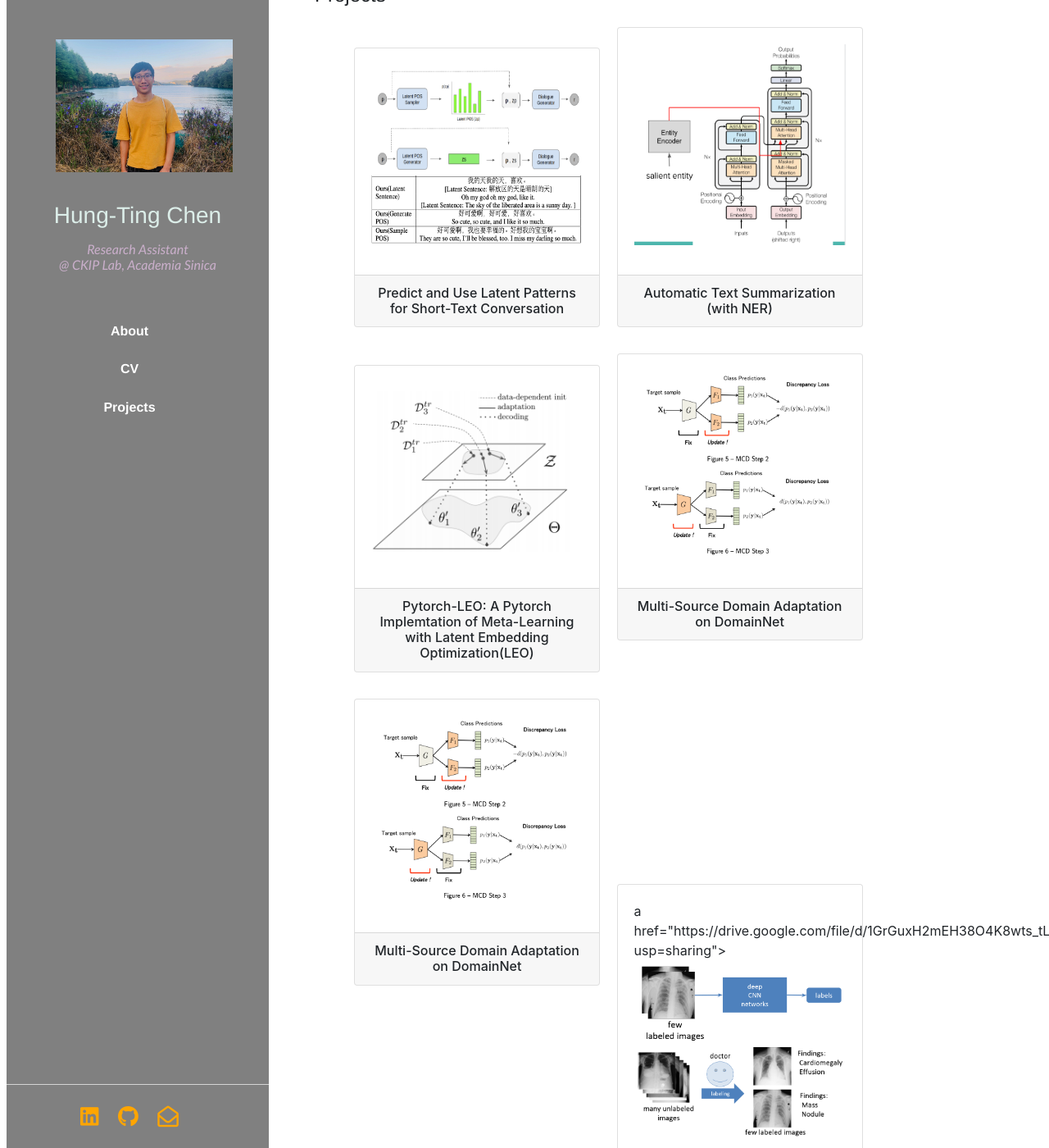
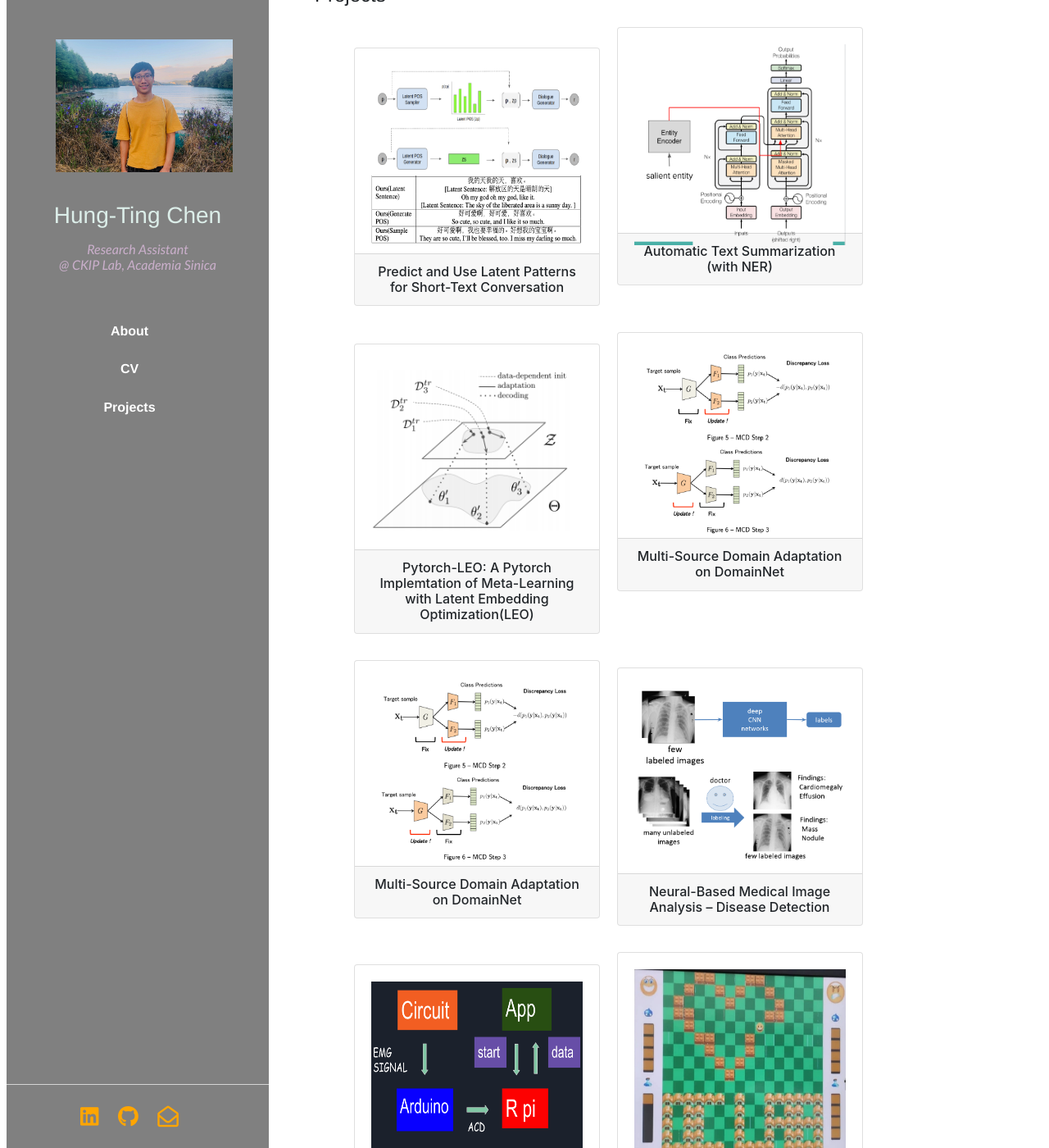
Before and after one commit to timchen0618/timchen0618.github.io, a Jekyll site: the page index.html, which Jekyll copies as it is, in a window 1280 px wide and 1400 px high, scrolled down 576 px. Shown: the whole window at 82% size. Built offline with Jekyll 4.4.1, drawn with Linux system fonts in a browser that asks for light colours; nearby versions of some CDN libraries.

Commit message:
modify layout

```diff
--- a/css/main.css
+++ b/css/main.css
@@ -91,6 +91,7 @@
 
 .col-12 {margin: 0em 0em 0em 22em}
 .card {width: 300px}
+.card-body {height: 250px}
 /*.project_block:after {
     display: table;
     padding: 3px;
--- a/index.html
+++ b/index.html
@@ -192,7 +192,7 @@
                                     <div class="card mr-3 my-3 d-inline-flex">
                                         <div class="card-body">
                                             <div class="row mx-auto my-auto">
-                                                a href="https://drive.google.com/file/d/1GrGuxH2mEH38O4K8wts_tLy2raGdj9AY/view?usp=sharing">
+                                                <a href="https://drive.google.com/file/d/1GrGuxH2mEH38O4K8wts_tLy2raGdj9AY/view?usp=sharing">
                                                     <figure>
                                                         <img alt="NTU DeepQ Final" src="images/deepq.png" >
                                                         <img alt="NTU DeepQ Final" src="images/htc_3.png" >
@@ -241,6 +241,7 @@
                                 </div>
                             </div>
                         </div>
+
 
 <!--                             <div class="project_block">
                                 <a href="https://arxiv.org/abs/2010.13982">
```
